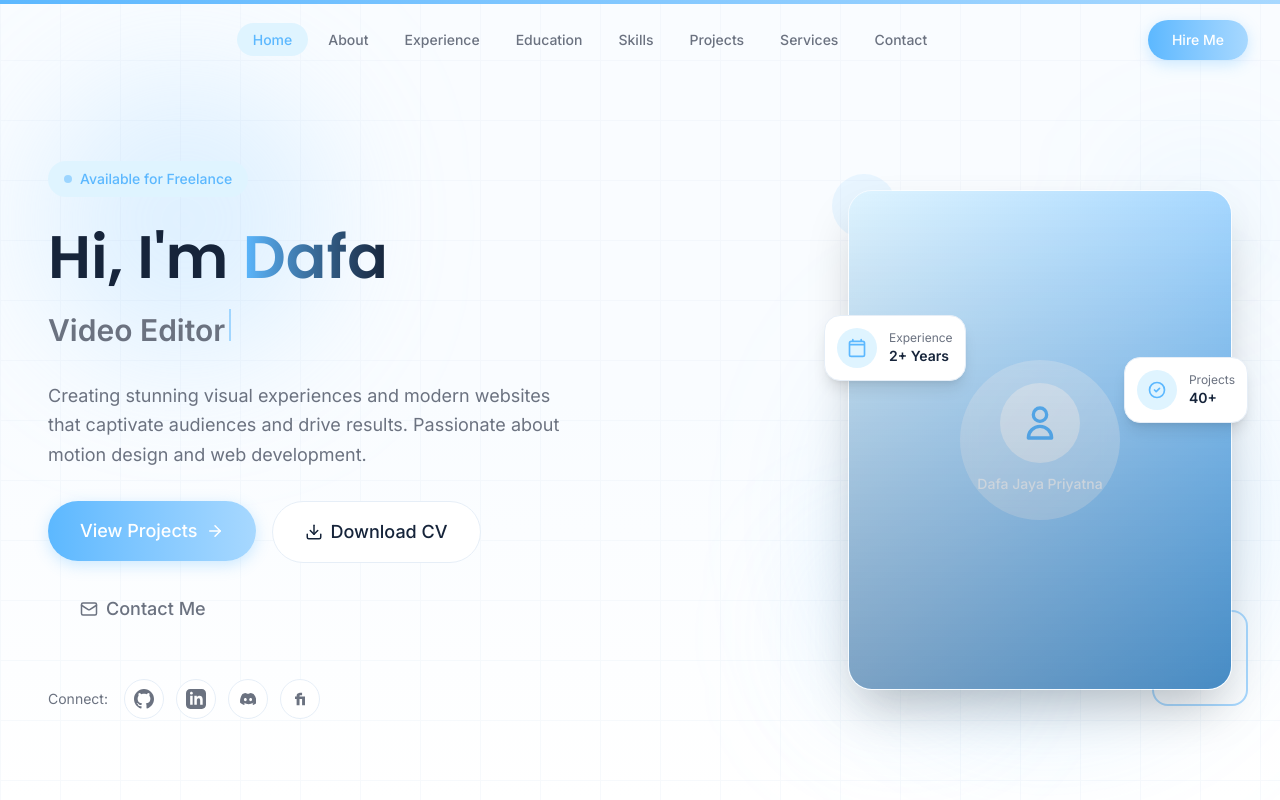
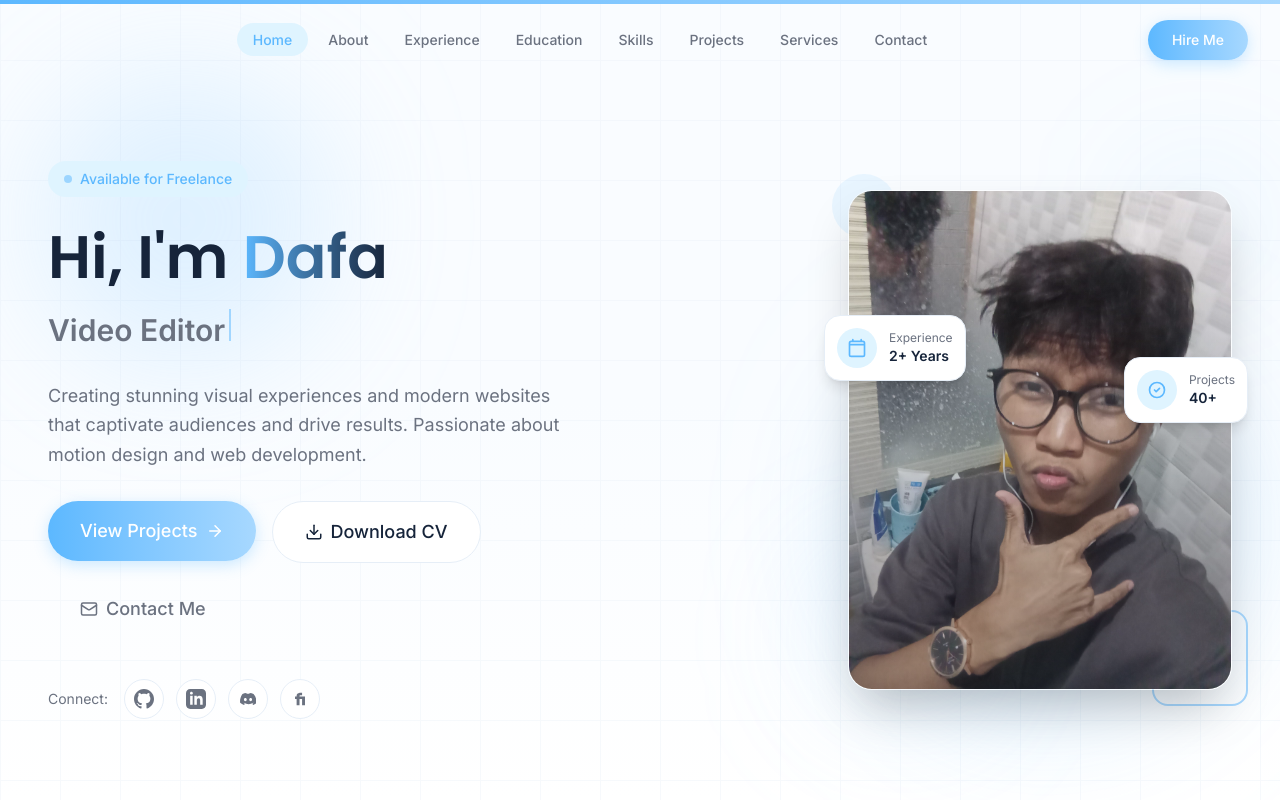
Before and after one commit to Fexie19/PortfolioFexie19, a Next.js app: page / in a window 1280 px wide. Shown: the top 800 px of the page. Built offline with nearby package versions, Linux system fonts and the light colour scheme.

Commit message:
ProfilPhoto

```diff
--- a/components/sections/HeroSection.tsx
+++ b/components/sections/HeroSection.tsx
@@ -300,10 +300,10 @@ export function HeroSection() {
                 className="relative"
               >
                 <div className="relative w-72 h-96 sm:w-80 sm:h-[440px] lg:w-96 lg:h-[500px] rounded-3xl overflow-hidden shadow-2xl border border-white/50">
-                   {/* <Image src="/MainProfile.jpeg" alt="Profile Picture" fill className="object-cover" /> */}
-                  <div className="absolute inset-0 bg-gradient-to-br from-[#DFF4FF] via-[#A7D8FF] to-[#5CB8FF]">
+                    <Image src="/1000025120.jpg" alt="Profile Picture" fill className="object-cover" />
+                  {/* <div className="absolute inset-0 bg-gradient-to-br from-[#DFF4FF] via-[#A7D8FF] to-[#5CB8FF]">
 
-                    {/* Profile silhouette */}
+                     Profile silhouette
                     <div className="absolute inset-0 flex items-center justify-center">
                       <div className="w-40 h-40 rounded-full bg-white/30 backdrop-blur-sm flex items-center justify-center">
                         <div className="text-center">
@@ -326,7 +326,7 @@ export function HeroSection() {
                         </div>
                       </div>
                     </div>
-                  </div>
+                  </div> /*}
 
                   {/* Overlay gradient */}
                   <div className="absolute inset-0 bg-gradient-to-t from-[#16243A]/30 to-transparent" />
```
